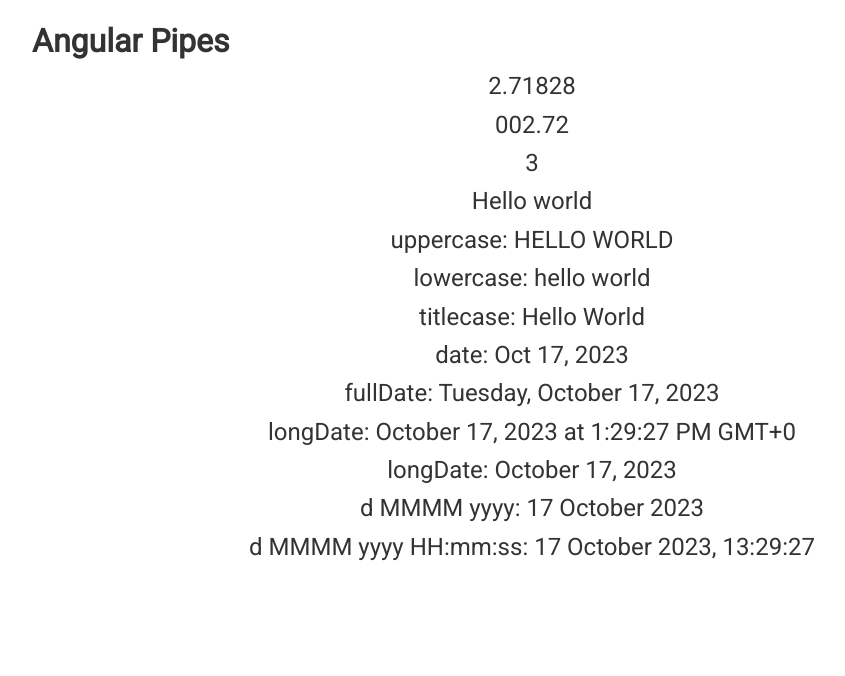
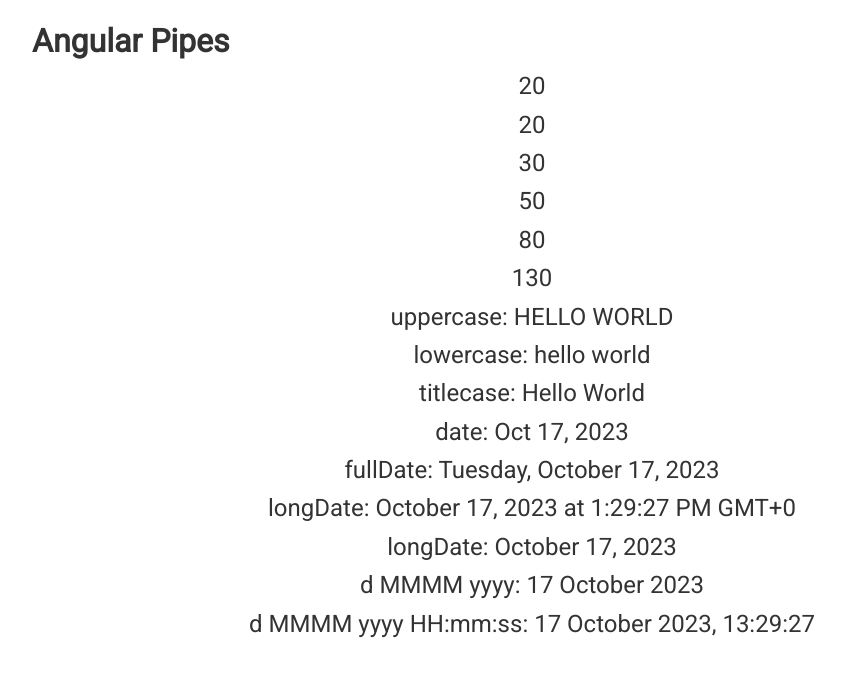
Before and after one commit to aleksander1802/angular-practice, an Angular app: page / in a window 1280 px wide. Shown: the top 676 px of the page, without its empty margins (108-953 px from the left). Built offline with nearby package versions, Linux system fonts and the light colour scheme.

Commit message:
feat: added custom pipe

```diff
--- a/package.json
+++ b/package.json
@@ -19,6 +19,8 @@
     "@angular/platform-browser": "^16.2.0",
     "@angular/platform-browser-dynamic": "^16.2.0",
     "@angular/router": "^16.2.0",
+    "eslint-config-airbnb-base": "^15.0.0",
+    "eslint-config-airbnb-typescript": "^17.1.0",
     "rxjs": "~7.8.0",
     "tslib": "^2.3.0",
     "zone.js": "~0.13.0"
--- a/src/app/app.component.html
+++ b/src/app/app.component.html
@@ -1,9 +1,12 @@
 <div class="container">
     <h1>Angular Pipes</h1>
-    <p>{{ e | number : "1.1-5" }}</p>
-    <p>{{ e | number : "3.1-2" }}</p>
-    <p>{{ e | number : "1.0-0" }}</p>
-    <p>{{ str }}</p>
+    <p>{{ 10 | mult }}</p>
+    <p>{{ 10 | mult : 2 }}</p>
+    <p>{{ 10 | mult : 3 }}</p>
+    <p>{{ 10 | mult : 5 }}</p>
+    <p>{{ 10 | mult : 8 }}</p>
+    <p>{{ 10 | mult : 13 }}</p>
+
     <p>uppercase: {{ str | uppercase }}</p>
     <p>lowercase: {{ str | lowercase }}</p>
     <p>titlecase: {{ str | titlecase }}</p>
--- a/src/app/app.module.ts
+++ b/src/app/app.module.ts
@@ -1,11 +1,12 @@
 import { NgModule } from '@angular/core';
 import { BrowserModule } from '@angular/platform-browser';
+import { FormsModule } from '@angular/forms';
 import { AppRoutingModule } from './app-routing.module';
 import { AppComponent } from './app.component';
-import { FormsModule } from '@angular/forms';
+import { MultByPipe } from './pipes/mult-by.pipe';
 
 @NgModule({
-    declarations: [AppComponent],
+    declarations: [AppComponent, MultByPipe],
     imports: [BrowserModule, AppRoutingModule, FormsModule],
     providers: [],
     bootstrap: [AppComponent],
--- /dev/null
+++ b/src/app/pipes/mult-by.pipe.ts
@@ -0,0 +1,10 @@
+import { Pipe, PipeTransform } from '@angular/core';
+
+@Pipe({
+    name: 'mult',
+})
+export class MultByPipe implements PipeTransform {
+    transform(num: number, pow = 2): number {
+        return num * pow;
+    }
+}
--- a/src/main.ts
+++ b/src/main.ts
@@ -2,6 +2,6 @@
 
 import { AppModule } from './app/app.module';
 
-
-platformBrowserDynamic().bootstrapModule(AppModule)
-  .catch(err => console.error(err));
+platformBrowserDynamic()
+    .bootstrapModule(AppModule)
+    .catch((err) => console.error(err));
```
Also changed, not shown: .eslintrc.json, 2 other files (tests, documents, lock files or other folders).
